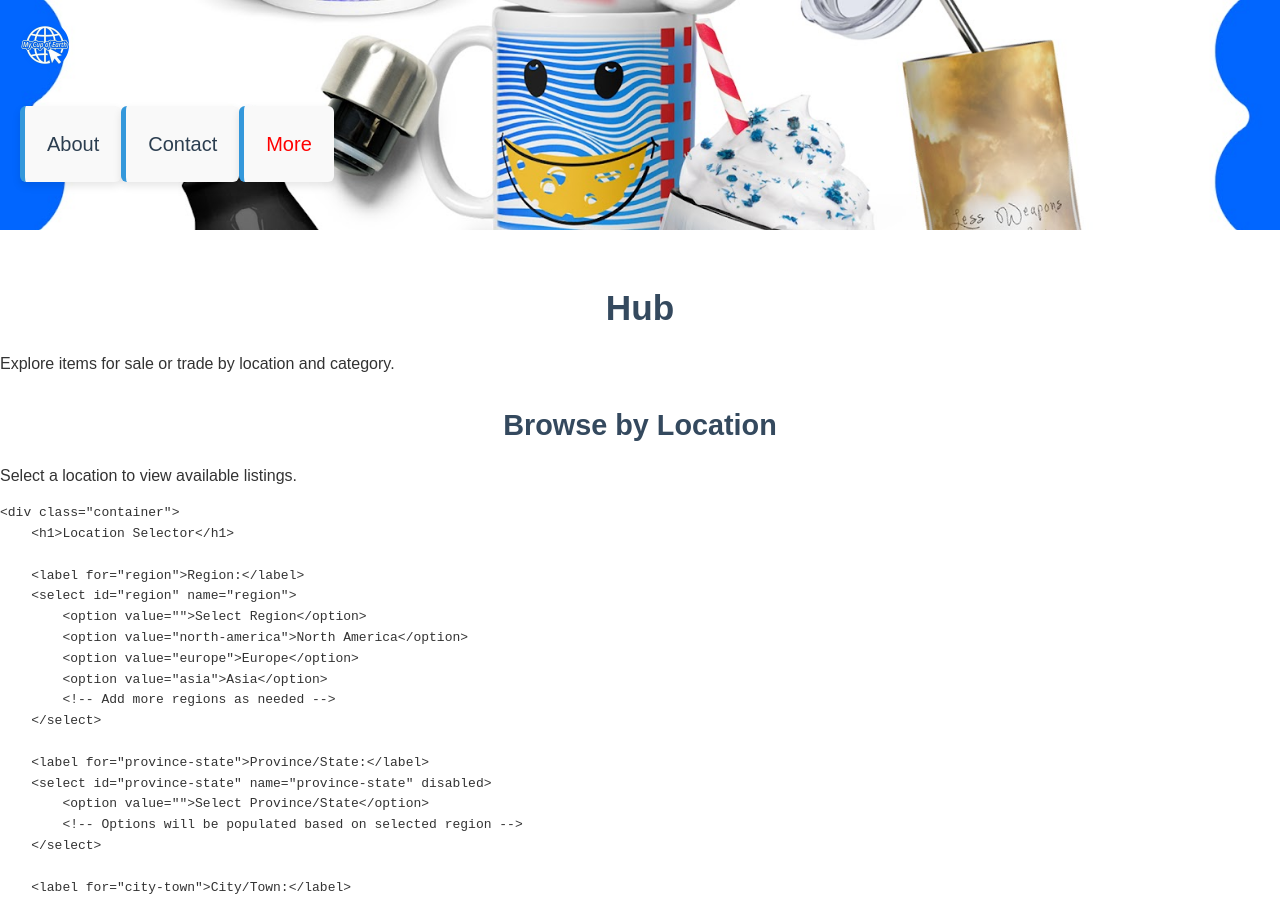
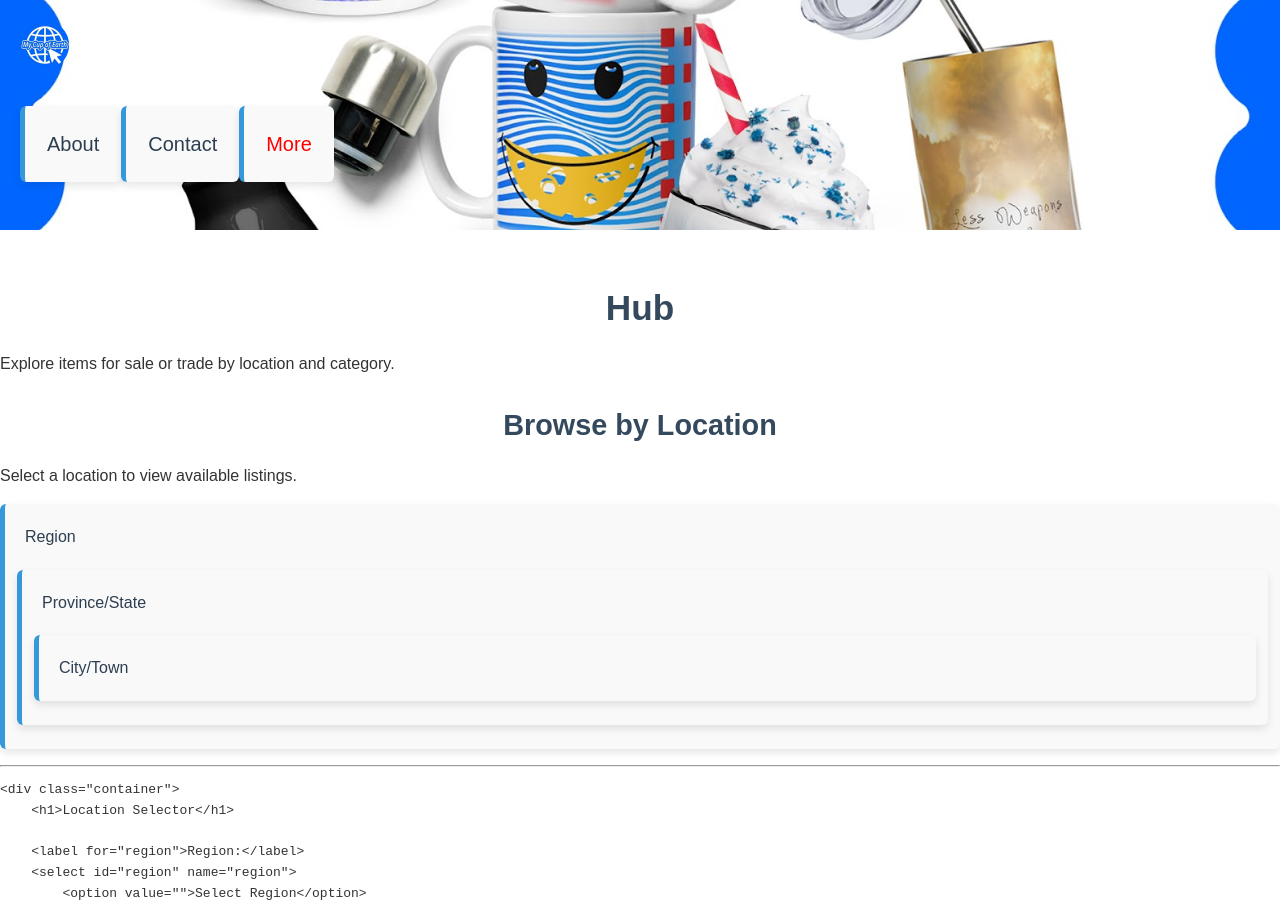
Before and after one commit to m-cochran/Randomerr, a Jekyll site: the page built from hub.md, in a window 1280 px wide and 900 px high. Built offline with Jekyll 4.4.1, drawn with Linux system fonts in a browser that asks for light colours.

Commit message:
Update hub.md

```diff
--- a/hub.md
+++ b/hub.md
@@ -11,6 +11,11 @@ Explore items for sale or trade by location and category.
 ## Browse by Location
 Select a location to view available listings.
 
+- [Region](#region)
+    - [Province/State](#province-state)
+        - [City/Town](#city-town)
+
+---
     <div class="container">
         <h1>Location Selector</h1>
 
```
